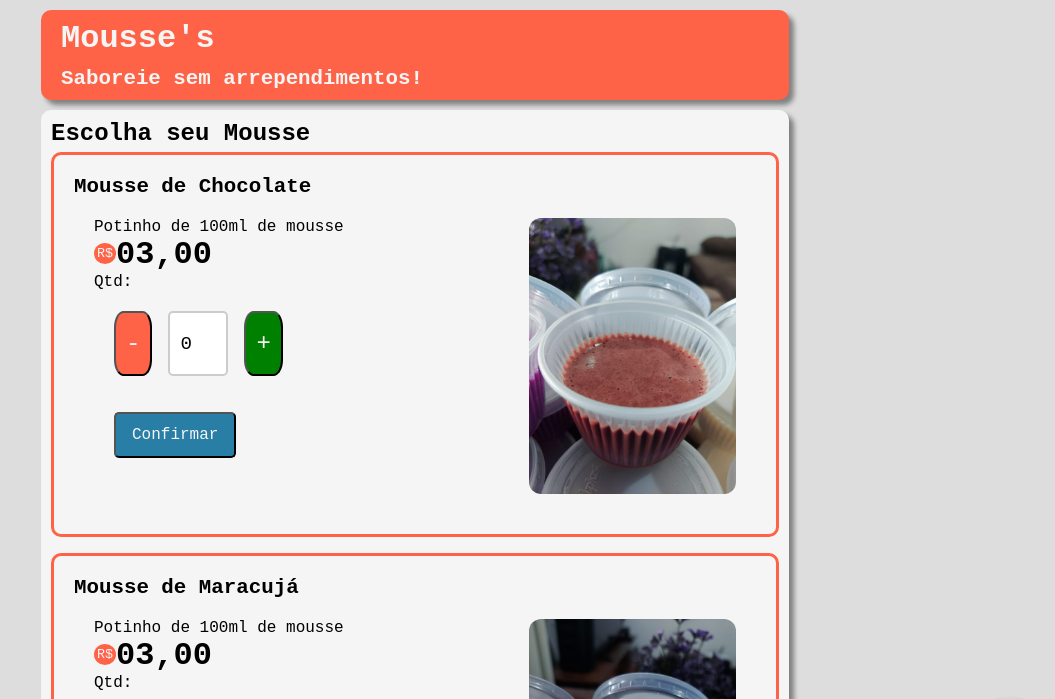
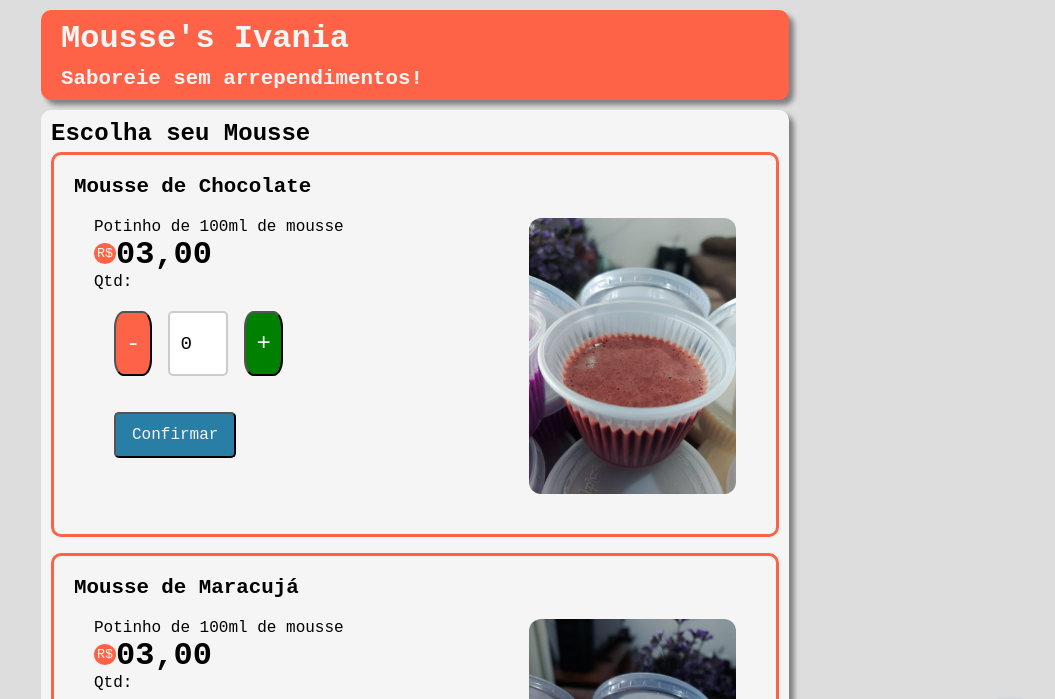
Before and after one commit to Dande94/gestorDePedidosIvania, a plain HTML site: page index.html in a window 1280 px wide. Shown: the top 699 px of the page, without its empty margins (225-1280 px from the left). Drawn offline with Linux system fonts and the light colour scheme.

Commit message:
Update index.html

```diff
--- a/index.html
+++ b/index.html
@@ -12,7 +12,7 @@
 </head>
 <header>
     <div>
-        <h1>Mousse's</h1>
+        <h1>Mousse's Ivania</h1>
         <h2>Saboreie sem arrependimentos!</h2>
     </div>
 </header>
```
